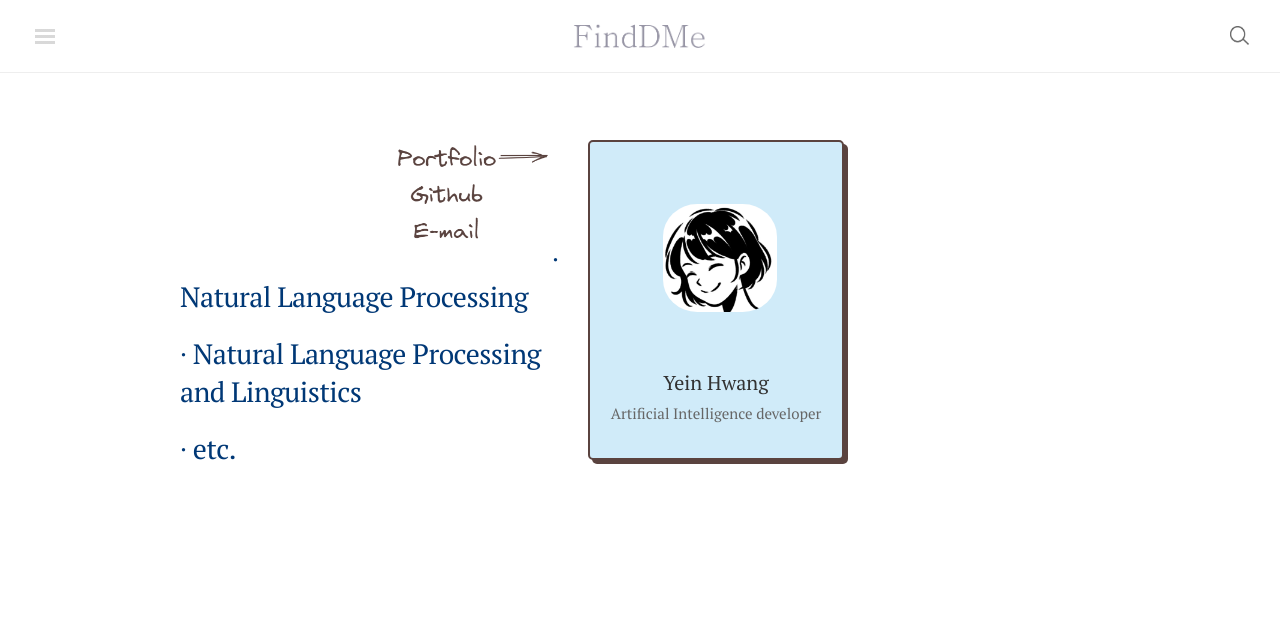
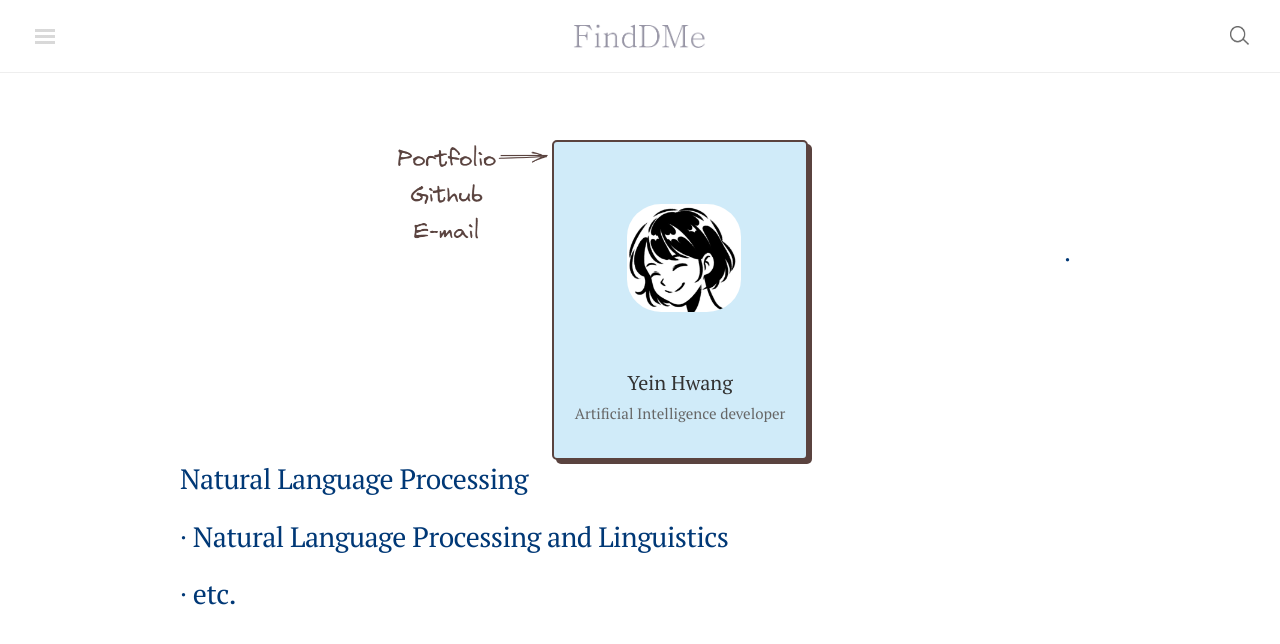
Before and after one commit to finddme/finddme.github.io, a Jekyll site: the page built from index.html, in a window 1280 px wide. Shown: the top 644 px of the page. Built offline with Jekyll 4.4.1, drawn with Linux system fonts in a browser that asks for light colours; nearby versions of some CDN libraries; comment, search, counter and statistics services are not loaded.

Commit message:
Update index.html

```diff
--- a/index.html
+++ b/index.html
@@ -43,7 +43,7 @@
 <div class="card-expo">
 <!--       <div class="card" onclick="location.href='https://finddme.github.io/about/';" style=" cursor: pointer; float: right;"> -->
 <!--       <div class="card" onclick="location.href='https://finddme.github.io/blog/portfolio/';" style=" cursor: pointer; float: center; width: 40%; margin-right: 256px;" > -->
-      <div class="card" onclick="location.href='https://finddme.github.io/blog/portfolio/';" style=" cursor: pointer; float: right; margin-right: 256px;" >
+      <div class="card" onclick="location.href='https://finddme.github.io/blog/portfolio/';" style=" cursor: pointer; float: left; margin-right: 256px;" >
 <!--       <div class="card" onclick="location.href='https://finddme.github.io/blog/portfolio/';" style=" cursor: pointer; float: center;  margin-left: 128px;" > -->
         <div class="card-photo"></div>
         <div class="card-title">Yein Hwang<br>
```
